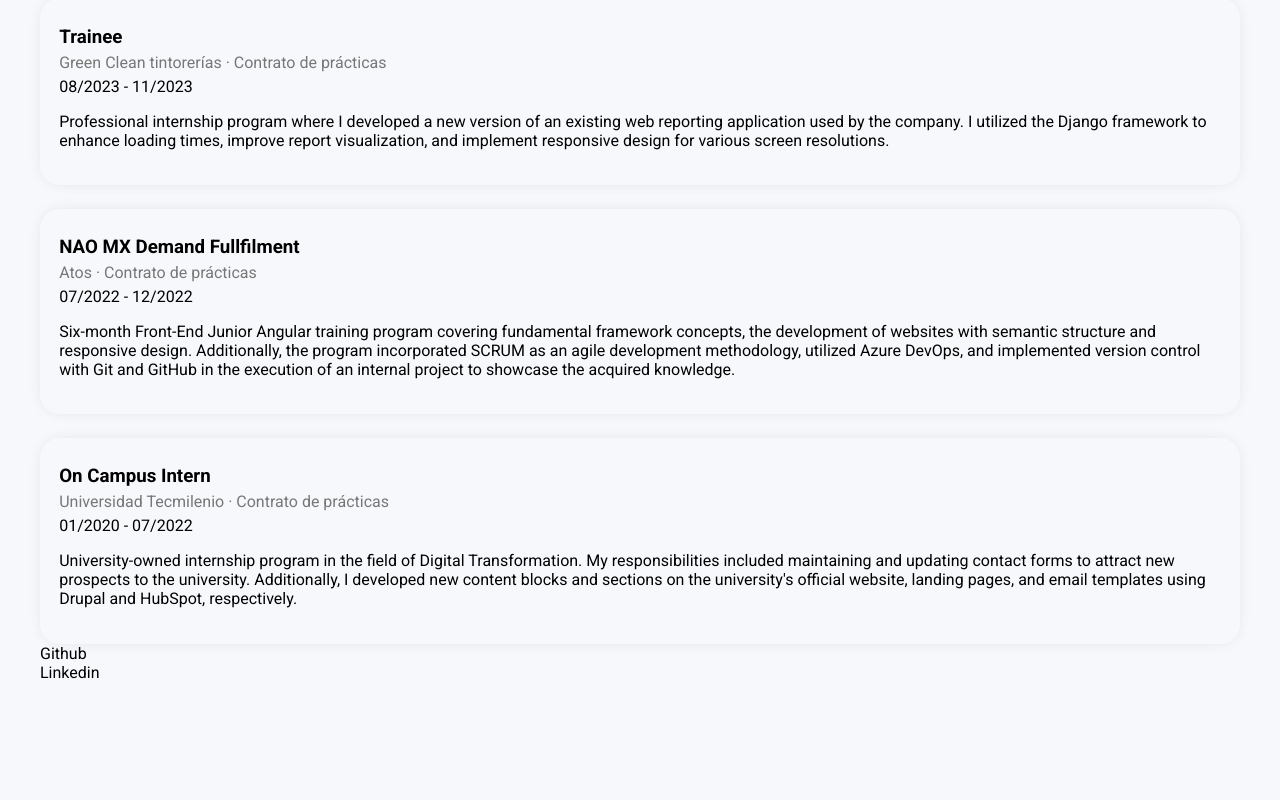
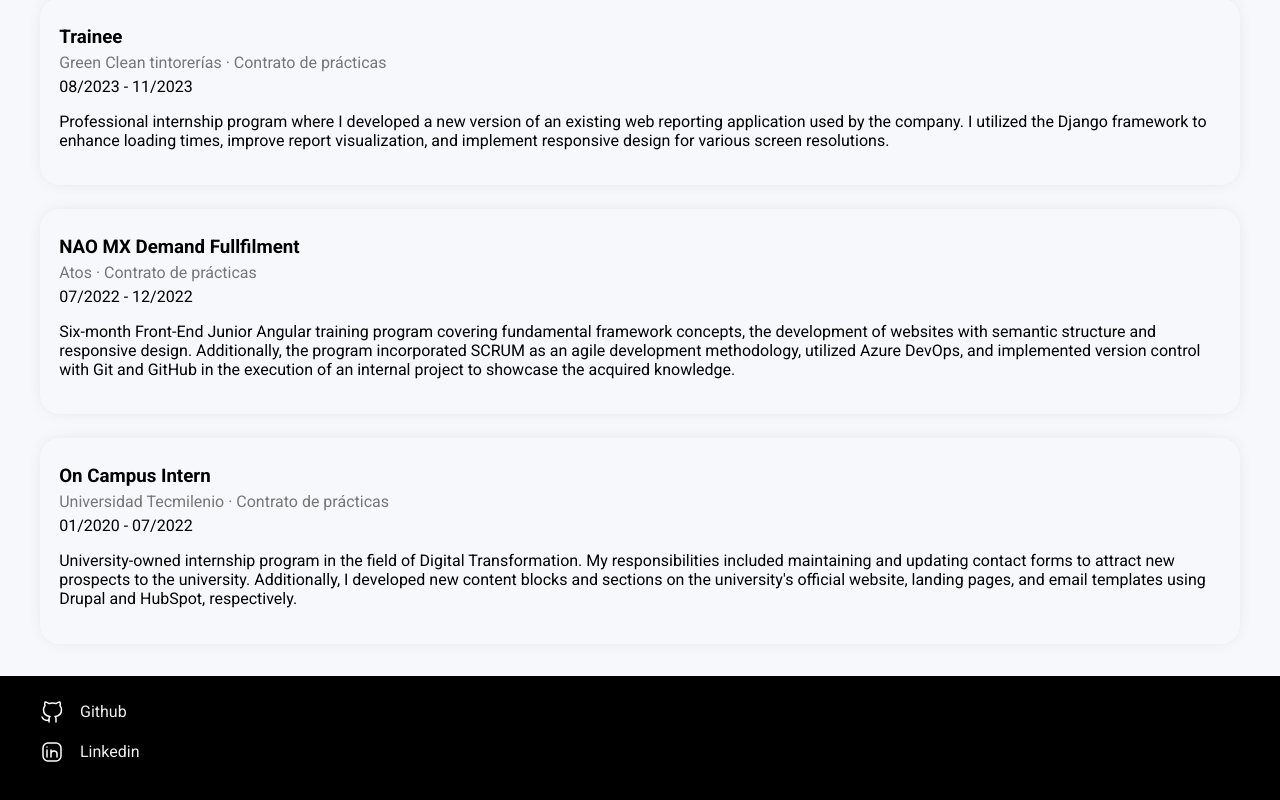
Before and after one commit to luislealhdz/Portfolio, a website built with Vite: page index.html in a window 1280 px wide. Shown: the part 1662-2462 px from the top of the page. Before the commit the page ends 2344 px from the top, so only its background shows below. Built offline with nearby package versions, Linux system fonts and the light colour scheme.

Commit message:
📋 FEAT / Footer section

```diff
--- a/index.html
+++ b/index.html
@@ -175,11 +175,21 @@
       </article>
     </div>
   </section>
-  <footer>
+  <footer class="footer">
     <section class="container">
-      <ul>
-        <li>Github</li>
-        <li>Linkedin</li>
+      <ul class="footer__contact">
+        <li class="footer__contact__element">
+          <img src="./assets/github.svg" alt="">
+          <a href="https://github.com/luislealhdz" target="_blank">
+            Github
+          </a>
+        </li>
+        <li class="footer__contact__element">
+          <img src="./assets/linkedin.svg" alt="">
+          <a href="https://www.linkedin.com/in/luis-leal-hdz/" target="_blank">
+            Linkedin
+          </a>
+        </li>
       </ul>
     </section>
   </footer>
--- a/style.css
+++ b/style.css
@@ -203,3 +203,26 @@ body {
     margin-top: 0.5rem;
     margin-bottom: 1rem;
 }
+
+.footer {
+    margin-top: 2rem;
+    background-color: #000000;
+    height: 150px;
+}
+
+.footer__contact {
+    padding-top: 1.5rem;
+    display: flex;
+    flex-direction: column;
+    gap: 1rem;
+}
+
+.footer__contact a {
+    color: #eeeeee;
+}
+
+.footer__contact__element {
+    display: flex;
+    gap: 1rem;
+    align-items: center;
+}
```
Also changed, not shown: assets/github.svg (added), assets/linkedin.svg (added).
